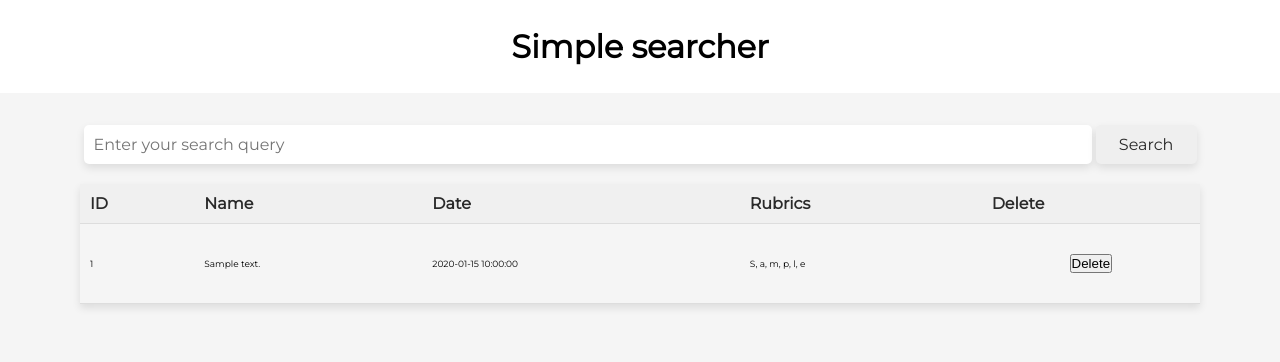
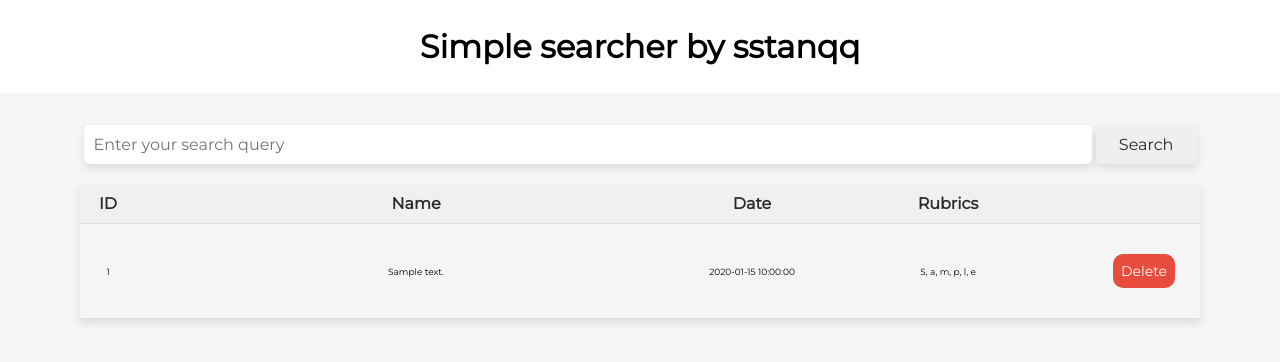
Before and after one commit to sstanqq/modsen-practise-task, a Flask app: template templates/index.html in a window 1280 px wide. Shown: the top 362 px of the page. Run offline with Flask 3, Linux system fonts and the light colour scheme; the template is opened without the code that fills it: values that come from a table or form of the project are taken from there, others are empty; tables that the repository leaves empty hold one stand-in row (values such as "Sample post"); parts of the project's set-up code (start-up, migrations or seed data) failed here and were passed over.

Commit message:
Almost final version

```diff
--- a/static/css/style.css
+++ b/static/css/style.css
@@ -77,7 +77,7 @@
 
   th, td {
     padding: 10px;
-    text-align: left;
+    text-align: center;
     border-bottom: 1px solid #ddd;
   }
 
@@ -93,3 +93,45 @@
   tbody tr:hover {
     background-color: #f9f9f9;
   }
+
+  button[type="submit"] {
+    font-family: 'Montserrat', sans-serif;
+    font-size: 14px;
+    padding: 8px 8px;
+    background-color: #e74c3c;
+    color: #fff;
+    border: none;
+    border-radius: 10px;
+    cursor: pointer;
+    transition: background-color 0.3s ease-in-out;
+}
+
+button[type="submit"]:hover {
+    background-color: #c0392b;
+}
+
+/* Ширина столбцов */
+th:nth-child(1),
+td:nth-child(1) {
+    width: 5%;
+}
+
+th:nth-child(2),
+td:nth-child(2) {
+    width: 50%;
+}
+
+th:nth-child(3),
+td:nth-child(3) {
+    width: 10%;
+}
+
+th:nth-child(4),
+td:nth-child(4) {
+    width: 25%;
+}
+
+th:nth-child(5),
+td:nth-child(5) {
+    width: 10%;
+}
--- a/templates/index.html
+++ b/templates/index.html
@@ -10,7 +10,7 @@
 </head>
 <body>
     <header>
-        <h1>Simple searcher</h1>
+        <h1>Simple searcher by sstanqq</h1>
     </header>
     <main>
         <form action="/search" method="GET">
@@ -18,7 +18,7 @@
             <input type="submit" value="Search">
         </form>
 
-
+        {% if documents %}
         <table>
             <thead>
                 <tr>
@@ -26,7 +26,7 @@
                     <th>Name</th>
                     <th>Date</th>
                     <th>Rubrics</th>
-                    <th>Delete</th>
+                    <th></th>
                 </tr>
             </thead>
             <tbody>
@@ -46,6 +46,7 @@
                 {% endfor %}
             </tbody>
         </table>
+        {% endif %}
     </main>
 </body>
 </html>
--- a/views.py
+++ b/views.py
@@ -2,9 +2,6 @@ from flask import Blueprint, render_template, request, redirect
 from models.document import Document
 from models.database import db
 from search import search_documents, delete_document
-
-# Потом убрать или нет
-from datetime import datetime
 
 # Все руты тут
 views = Blueprint('views', __name__)
@@ -37,6 +34,7 @@ def delete():
     if document_id:
         delete_document("posts", document_id)
         document = Document.query.get(document_id)
+
         db.session.delete(document)
         db.session.commit()
 
```
Also changed, not shown: search.py (+15 -1 lines).
